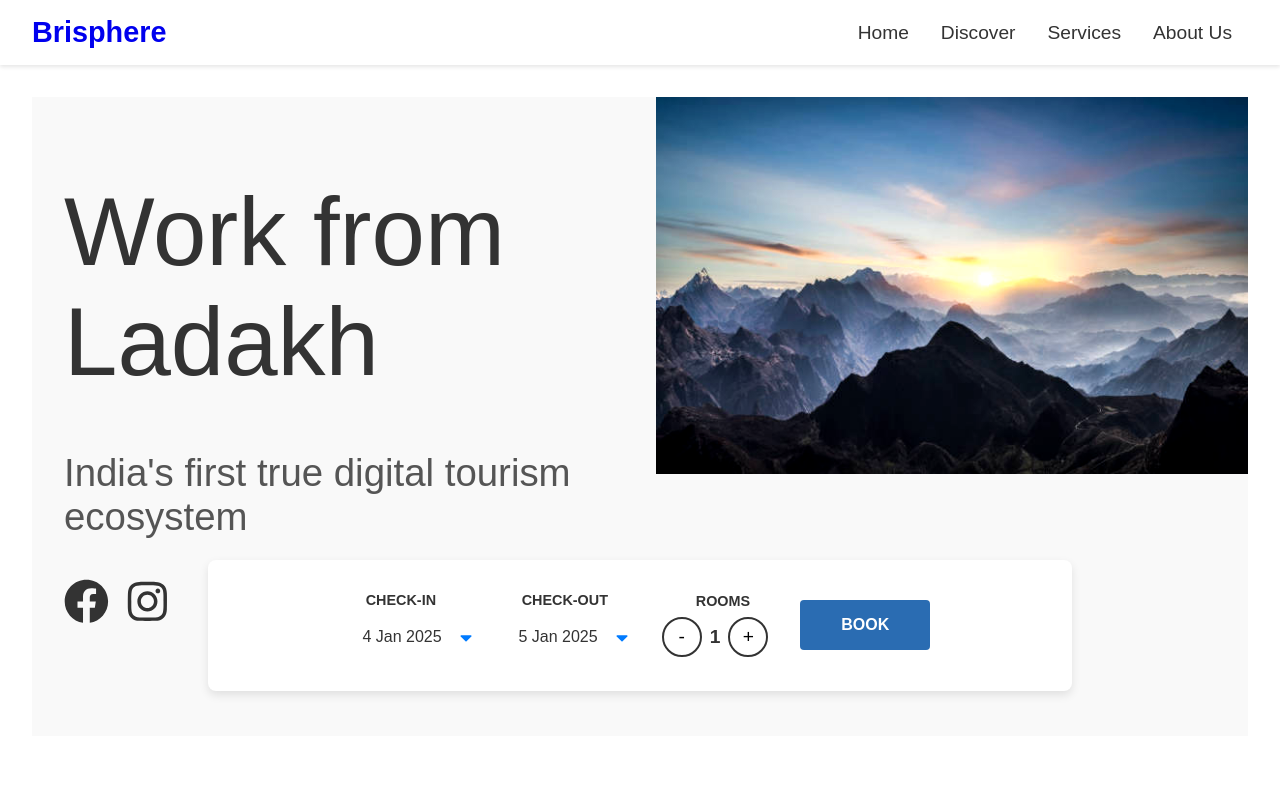
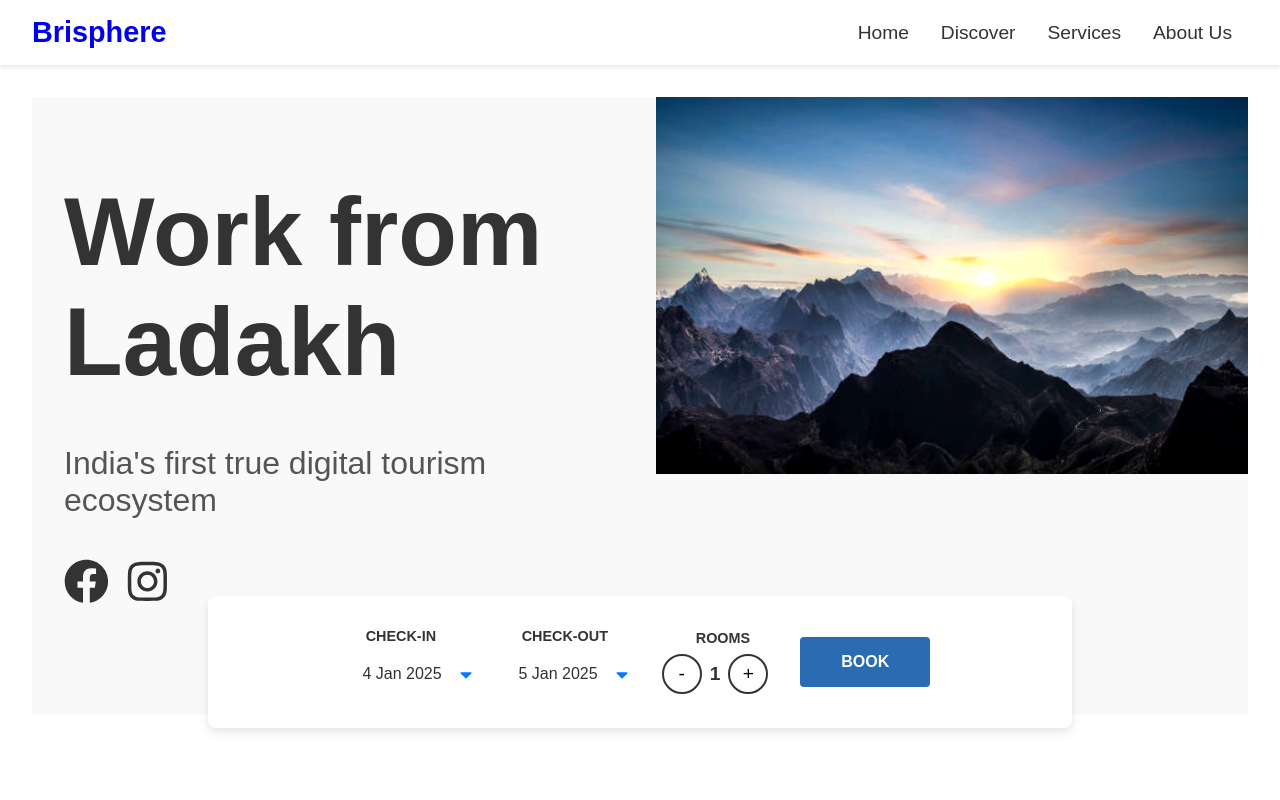
Before and after one commit to saivenkat-pentakota/travellbooking-website, a React (Create React App) app: page / in a window 1280 px wide. Shown: the top 800 px of the page. Built offline with nearby package versions, Linux system fonts and the light colour scheme.

Commit message:
changes in home.css file

```diff
--- a/src/pages/Home.css
+++ b/src/pages/Home.css
@@ -29,12 +29,11 @@
 
 .home-intro-text h1 {
   font-size: 6rem;
-  font-weight: 400;
   margin-bottom: 1rem;
 }
 
 .home-intro-text p {
-  font-size: 2.4rem;
+  font-size: 2rem;
   font-weight: 500;
   margin-bottom: 1.5rem;
   color: #555;
@@ -71,7 +70,7 @@
 .home-booking-section {
   width: 800px;
   position: absolute;
-  bottom: 6.8rem;
+  bottom: 4.5rem;
   left: 50%;
   transform: translateX(-50%);
   display: flex;
```
